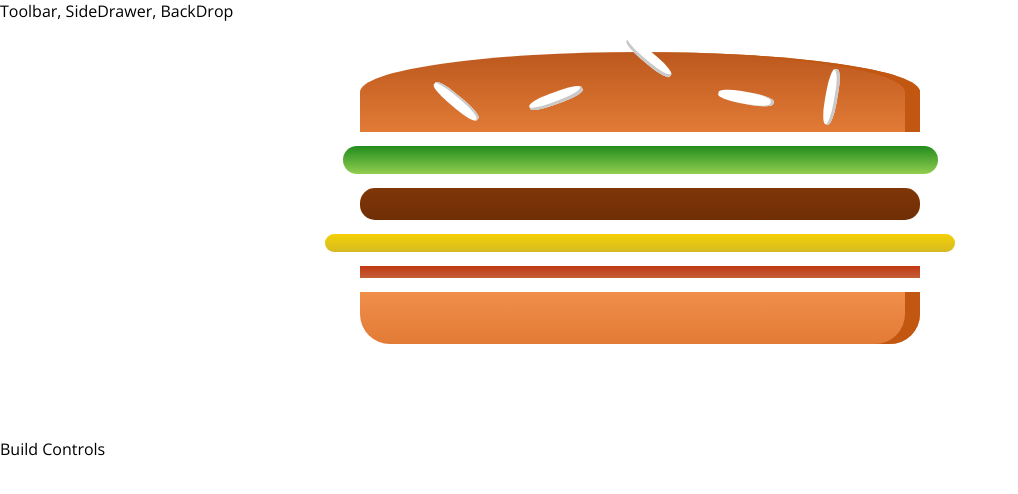
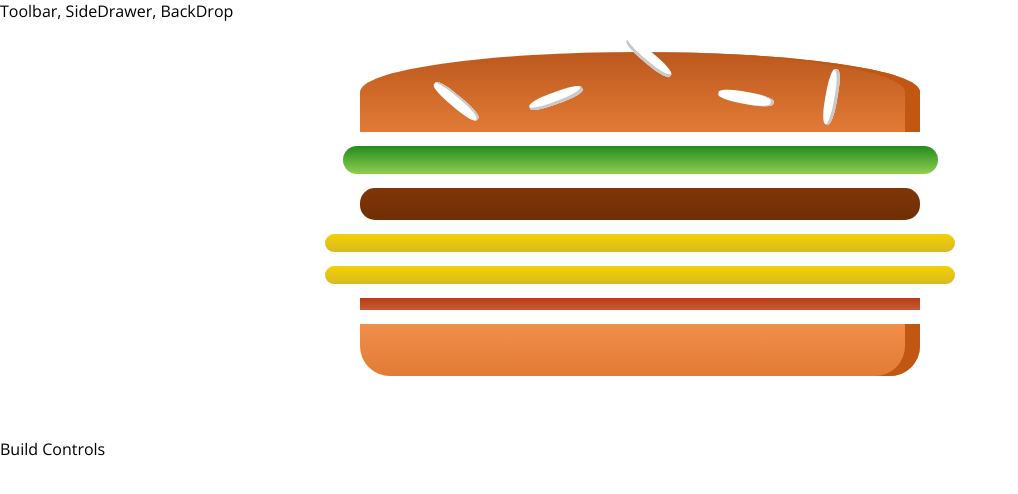
Before and after one commit to pooridev/burger-builder, a React (Create React App) app: page / in a window 1280 px wide. Shown: the top 494 px of the page, without its empty margins (0-1018 px from the left). Built offline with nearby package versions, Linux system fonts and the light colour scheme.

Commit message:
Update: changed vars name in Burger.jsx

```diff
--- a/src/components/Burger/Burger.jsx
+++ b/src/components/Burger/Burger.jsx
@@ -6,12 +6,10 @@ const burger = props => {
 	const { ingredients } = props;
 
 	const transformedIngredients = Object.keys(ingredients).map(igKey => {
-		return [...Array(ingredients)].map((_, i) => (
-			<BurgerIngredient key={igKey + 1} type={igKey} />
-		));
+		return [...Array(ingredients[igKey])].map((_, index) => {
+			return <BurgerIngredient key={igKey + index} type={igKey} />;
+		});
 	});
-
-	console.log(transformedIngredients);
 
 	return (
 		<div className={classes.Burger}>
--- a/src/components/Burger/BurgerIngredient/BurgerIngredient.jsx
+++ b/src/components/Burger/BurgerIngredient/BurgerIngredient.jsx
@@ -2,8 +2,9 @@ import React from 'react';
 import classes from './BurgerIngredient.module.css';
 
 import PropTypes from 'prop-types';
-const burgerIngredient = props => {
+const BurgerIngredient = props => {
 	let ingredient = null;
+
 
 	switch (props.type) {
 		case 'bread-bottom':
@@ -36,8 +37,8 @@ const burgerIngredient = props => {
 	return ingredient;
 };
 
-burgerIngredient.propTypes = {
+BurgerIngredient.propTypes = {
 	type: PropTypes.string.isRequired
 };
 
-export default burgerIngredient;
+export default BurgerIngredient;
```
